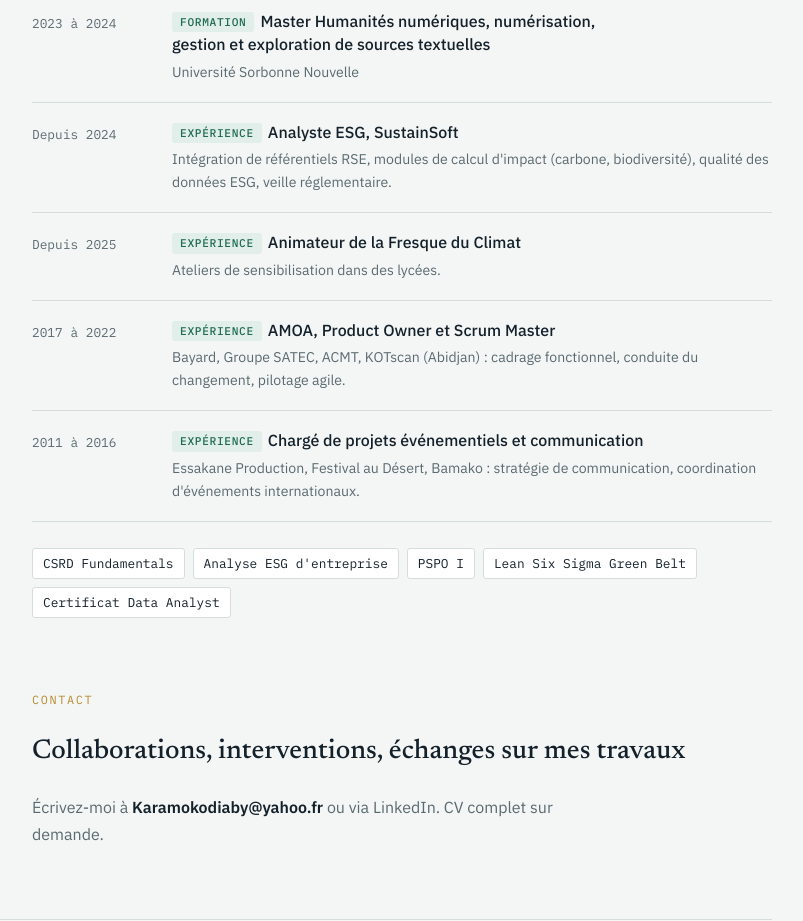
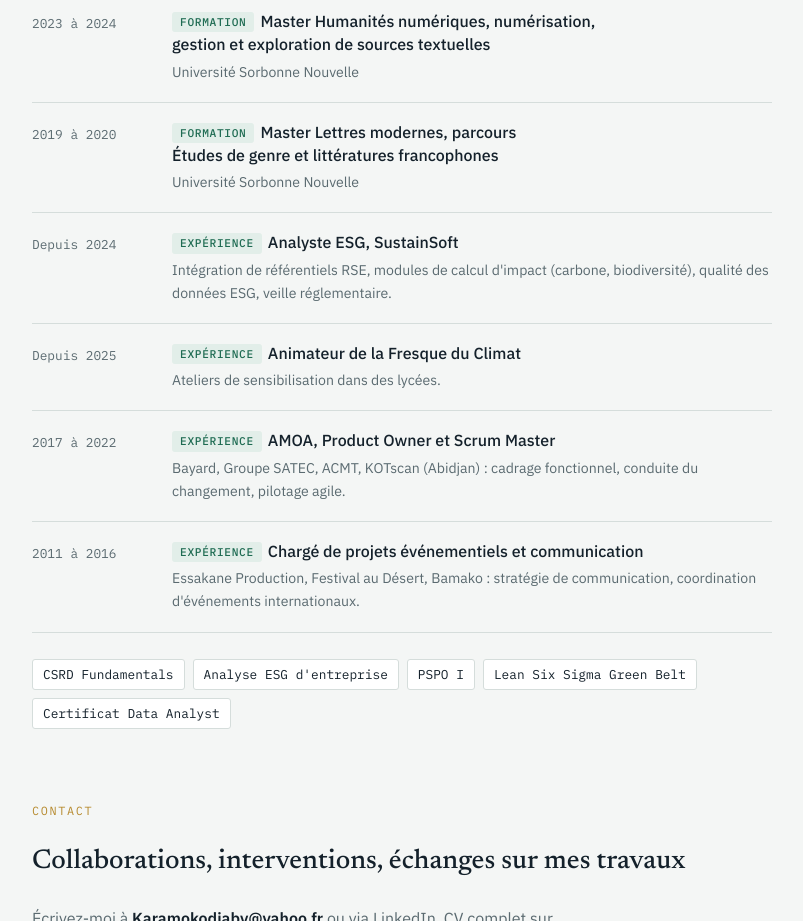
Before and after one commit to Karamokodiaby/Karamokodiaby.github.io, a plain HTML site: page index.html in a window 1280 px wide. Shown: the part 3100-4021 px from the top of the page, without its empty margins (434-1237 px from the left). Drawn offline with Linux system fonts and the light colour scheme.

Commit message:
Parcours : ajout du Master Lettres modernes
Co-Authored-By: Claude Opus 5.5 <noreply@anthropic.com>
Claude-Session: https://claude.ai/code/session_015hrKMoFQ3U9FbSY4CYJexE

```diff
--- a/index.html
+++ b/index.html
@@ -330,6 +330,13 @@ footer{grid-column:1/-1;border-top:1px solid var(--rule);padding-top:20px;font-s
           </div>
         </div>
         <div class="item">
+          <span class="when">2019 à 2020</span>
+          <div>
+            <h3><span class="tag"><span data-l="fr">Formation</span><span data-l="en">Education</span></span><span data-l="fr">Master Lettres modernes, parcours Études de genre et littératures francophones</span><span data-l="en">MA Modern Literature, Gender Studies and Francophone Literatures track</span></h3>
+            <p>Université Sorbonne Nouvelle</p>
+          </div>
+        </div>
+        <div class="item">
           <span class="when"><span data-l="fr">Depuis 2024</span><span data-l="en">Since 2024</span></span>
           <div>
             <h3><span class="tag"><span data-l="fr">Expérience</span><span data-l="en">Experience</span></span><span data-l="fr">Analyste ESG, SustainSoft</span><span data-l="en">ESG Analyst, SustainSoft</span></h3>
```
